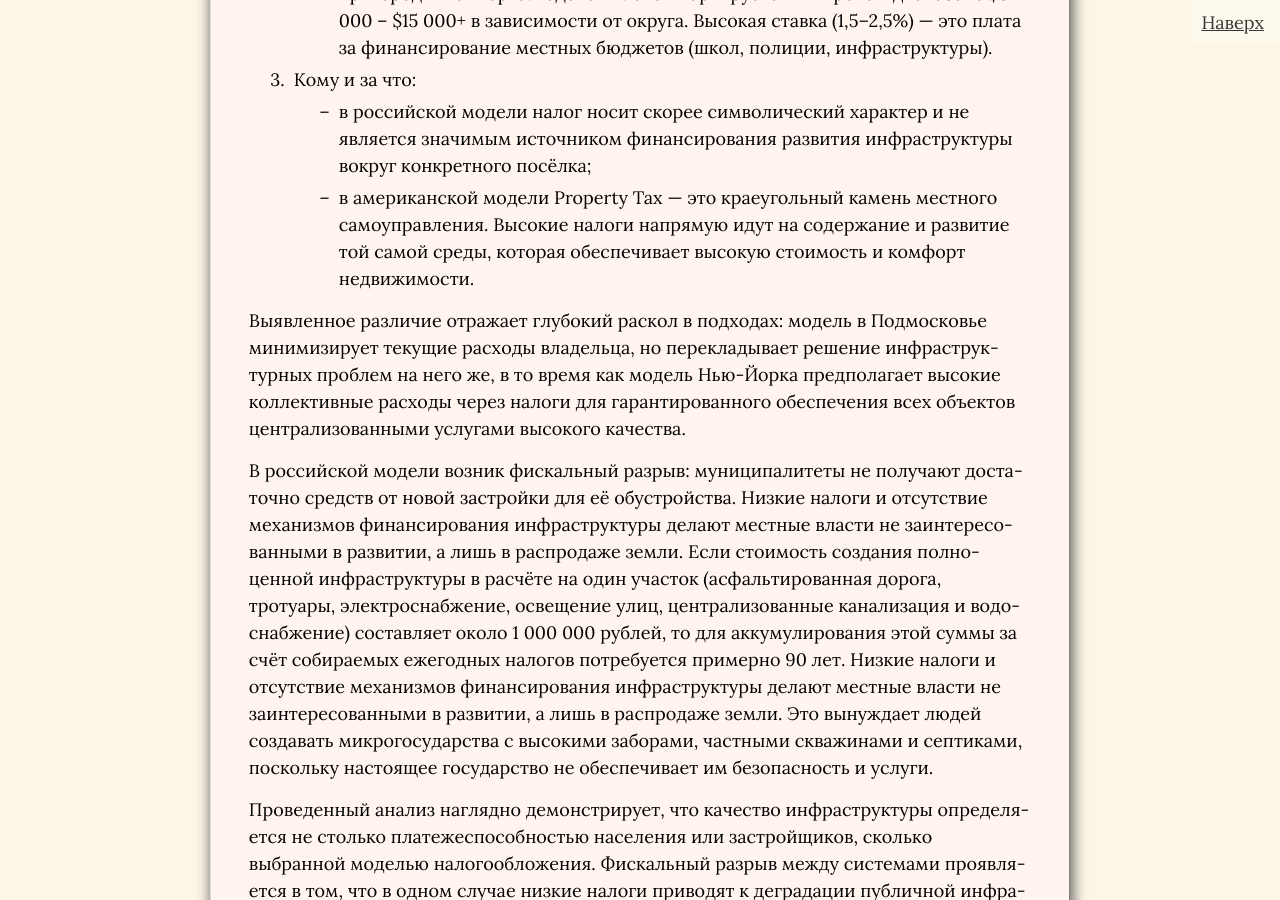
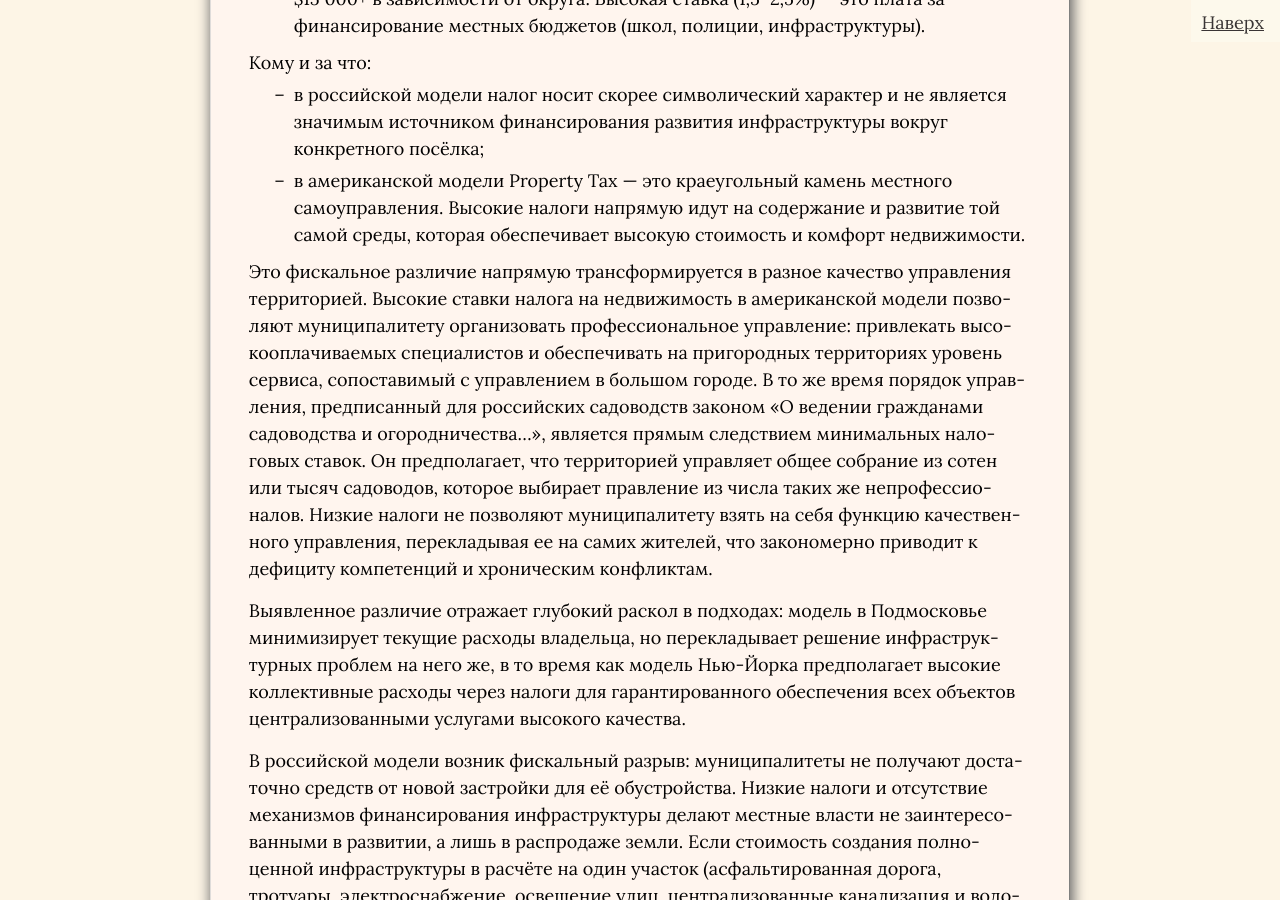
Before and after one commit to SergSi/land-use-art, a Jekyll site: the page built from _posts/2025-09-20-suburb.md, in a window 1280 px wide and 900 px high, scrolled down 15224 px. Built offline with Jekyll 4.4.1, drawn with Linux system fonts in a browser that asks for light colours; some web fonts are replaced.

Commit message:
Update 2025-09-20-suburb.md

```diff
--- a/_posts/2025-09-20-suburb.md
+++ b/_posts/2025-09-20-suburb.md
@@ -156,18 +156,20 @@ class: article
 
 Налоговая нагрузка на сопоставимую недвижимость (участок 600 кв. м, дом 200 кв. м) в пригороде Нью-Йорка кратно (в 15–20 и более раз) превышает нагрузку в Подмосковье. Это фундаментальное различие обусловлено не только разницей в ставках, но и самой философией налогообложения.
 
-1.  Философия и структура:
-    *   подмосковье: налог разделён на два самостоятельных платежа — земельный (за участок) и на имущество (за дом). Объектом обложения служит кадастровая стоимость, которая часто занижена относительно рыночной;
-    *   пригород Нью-Йорка: действует единый налог на недвижимость (Property Tax), которым облагается вся стоимость объекта (земля + постройки) как единого целого. База оценки, как правило, гораздо ближе к рыночной стоимости, поскольку определяется по цене реальных сделок.
+Философия и структура:
+*   подмосковье: налог разделён на два самостоятельных платежа — земельный (за участок) и на имущество (за дом). Объектом обложения служит кадастровая стоимость, которая часто занижена относительно рыночной;
+*   пригород Нью-Йорка: действует единый налог на недвижимость (Property Tax), которым облагается вся стоимость объекта (земля + постройки) как единого целого. База оценки, как правило, гораздо ближе к рыночной стоимости, поскольку определяется по цене реальных сделок.
 
-2.  Сравнение нагрузок (в цифрах):
-    *   подмосковье: суммарный годовой налог для участка в населенном пункте составляет ~42 000 руб. (~$470);
-    *   подмосковье: суммарный годовой налога на землю и дом составляет для участка в садоводстве на землях сельскохозяйственного назначения ~11 000 руб. (~$125). Низкая нагрузка является следствием политики сдерживания ставок (0,1–0,3%);
-    *   пригород Нью-Йорка: годовой платёж варьируется в широком диапазоне $8 000 – $15 000+ в зависимости от округа. Высокая ставка (1,5–2,5%) — это плата за финансирование местных бюджетов (школ, полиции, инфраструктуры).
+Сравнение нагрузок (в цифрах):
+*   подмосковье: суммарный годовой налог для участка в населенном пункте составляет ~42 000 руб. (~$470);
+*   подмосковье: суммарный годовой налога на землю и дом составляет для участка в садоводстве на землях сельскохозяйственного назначения ~11 000 руб. (~$125). Низкая нагрузка является следствием политики сдерживания ставок (0,1–0,3%);
+*   пригород Нью-Йорка: годовой платёж варьируется в широком диапазоне $8 000 – $15 000+ в зависимости от округа. Высокая ставка (1,5–2,5%) — это плата за финансирование местных бюджетов (школ, полиции, инфраструктуры).
 
-3.  Кому и за что:
-    *   в российской модели налог носит скорее символический характер и не является значимым источником финансирования развития инфраструктуры вокруг конкретного посёлка;
-    *   в американской модели Property Tax — это краеугольный камень местного самоуправления. Высокие налоги напрямую идут на содержание и развитие той самой среды, которая обеспечивает высокую стоимость и комфорт недвижимости.
+Кому и за что:
+*   в российской модели налог носит скорее символический характер и не является значимым источником финансирования развития инфраструктуры вокруг конкретного посёлка;
+*   в американской модели Property Tax — это краеугольный камень местного самоуправления. Высокие налоги напрямую идут на содержание и развитие той самой среды, которая обеспечивает высокую стоимость и комфорт недвижимости.
+
+Это фискальное различие напрямую трансформируется в разное качество управления территорией. Высокие ставки налога на недвижимость в американской модели позволяют муниципалитету организовать профессиональное управление: привлекать высокооплачиваемых специалистов и обеспечивать на пригородных территориях уровень сервиса, сопоставимый с управлением в большом городе. В то же время порядок управления, предписанный для российских садоводств законом «О ведении гражданами садоводства и огородничества...», является прямым следствием минимальных налоговых ставок. Он предполагает, что территорией управляет общее собрание из сотен или тысяч садоводов, которое выбирает правление из числа таких же непрофессионалов. Низкие налоги не позволяют муниципалитету взять на себя функцию качественного управления, перекладывая ее на самих жителей, что закономерно приводит к дефициту компетенций и хроническим конфликтам.
 
 Выявленное различие отражает глубокий раскол в подходах: модель в Подмосковье минимизирует текущие расходы владельца, но перекладывает решение инфраструктурных проблем на него же, в то время как модель Нью-Йорка предполагает высокие коллективные расходы через налоги для гарантированного обеспечения всех объектов централизованными услугами высокого качества.
 
```
